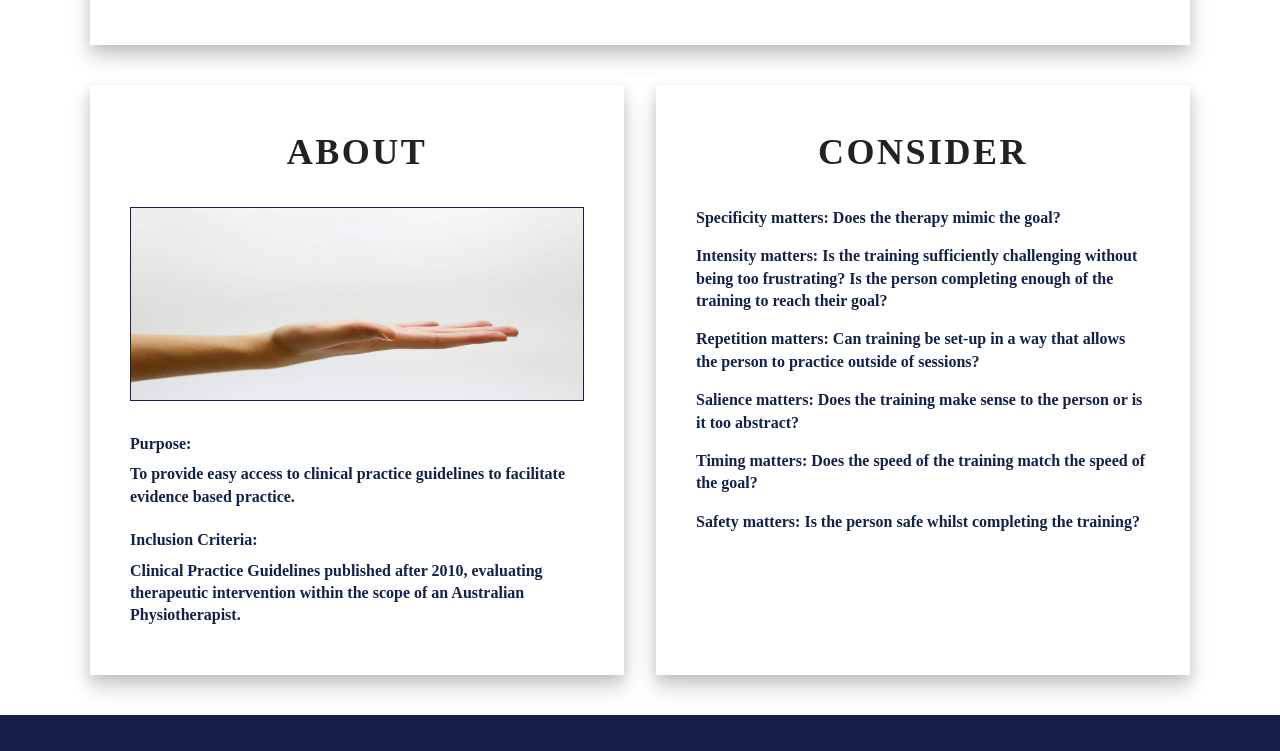
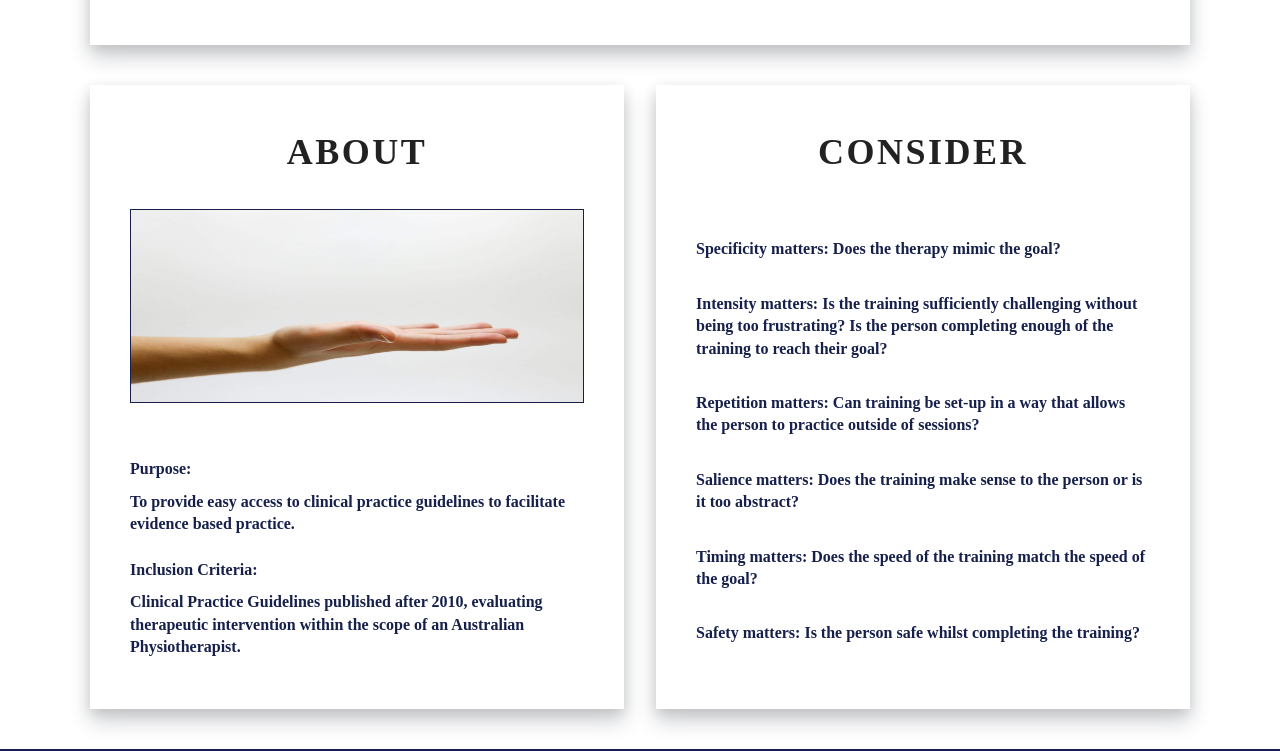
Before and after one commit to AlPoliakow/neurological-physiotherapy-guidelines-guide, a plain HTML site: page index.html in a window 1280 px wide. Shown: the part 729-1480 px from the top of the page. Drawn offline with nearby package versions, Linux system fonts and the light colour scheme; a web font is replaced by a local one.

Commit message:
About and Consider tablet layout updated to flexbox styles

```diff
--- a/css/style.css
+++ b/css/style.css
@@ -537,7 +537,21 @@ footer .copyright p {
   #about,
   #consider {
     padding: 2em;
+    display: flex;
+    justify-content: center;
+    flex-flow:row wrap;
   }
+
+  #consider h2{
+    margin-bottom: 10%;
+  }
+
+  #about h4,
+  #consider p{
+    width: 100%; /* to remove indentation */
+  }
+
+
 
   footer {
     padding: 30px 0;
--- a/index.html
+++ b/index.html
@@ -40,7 +40,7 @@
 <body class="parent">
   <header>
     <div class="content-wrapper">
-      <figure>
+      <figure aria-hidden="true">
         <img src="img/NP.png" alt="Site Logo">
       </figure>
       <h1>Neurological Physiotherapy Guidelines Collection</h1>
@@ -77,7 +77,7 @@
       <div class="content-wrapper b2">
         <article id="about">
           <h2>About</h2>
-          <figure>
+          <figure aria-hidden="true">
             <img src="img/pexels-pixabay-255527.jpg" alt="an open hand offering help">
           </figure>
           <h4>Purpose:</h4>
```
